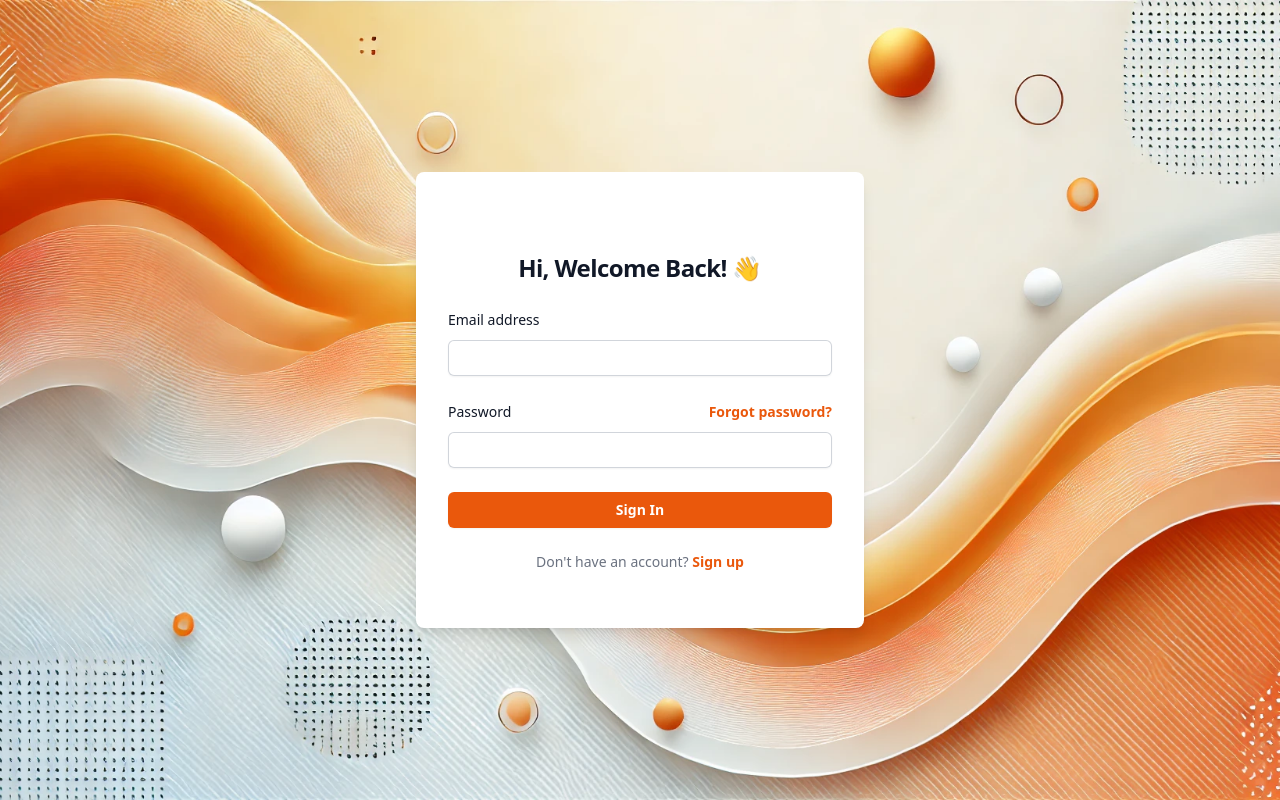
After one commit to amesupakorn/MyKmitl_Planner, a Django app: template mykmitl_planner/planner/templates/login.html in a window 1280 px wide. The commit adds this page. Run offline with Django 5.2, Linux system fonts and the light colour scheme; the template is opened without the code that fills it, so the values that code supplies are empty; some libraries are stand-ins or nearby versions.

Commit message:
create login

```diff
--- a/mykmitl_planner/manage.py
+++ b/mykmitl_planner/manage.py
@@ -6,7 +6,7 @@ import sys
 
 def main():
     """Run administrative tasks."""
-    os.environ.setdefault('DJANGO_SETTINGS_MODULE', 'mykmitl_panner.settings')
+    os.environ.setdefault('DJANGO_SETTINGS_MODULE', 'mykmitl_planner.settings')
     try:
         from django.core.management import execute_from_command_line
     except ImportError as exc:
--- a/mykmitl_planner/mykmitl_planner/asgi.py
+++ b/mykmitl_planner/mykmitl_planner/asgi.py
@@ -11,6 +11,6 @@ import os
 
 from django.core.asgi import get_asgi_application
 
-os.environ.setdefault('DJANGO_SETTINGS_MODULE', 'mykmitl_panner.settings')
+os.environ.setdefault('DJANGO_SETTINGS_MODULE', 'mykmitl_planner.settings')
 
 application = get_asgi_application()
--- a/mykmitl_planner/mykmitl_planner/urls.py
+++ b/mykmitl_planner/mykmitl_planner/urls.py
@@ -20,5 +20,5 @@ from django.urls import include, path
 urlpatterns = [
     path('admin/', admin.site.urls),
     path("__reload__/", include("django_browser_reload.urls")),
-    path("mykmitl_panner/", include("panner.urls")),
+    path("mykmitl_planner/", include("planner.urls")),
 ]
--- a/mykmitl_planner/mykmitl_planner/wsgi.py
+++ b/mykmitl_planner/mykmitl_planner/wsgi.py
@@ -1,5 +1,5 @@
 """
-WSGI config for mykmitl_panner project.
+WSGI config for mykmitl_planner project.
 
 It exposes the WSGI callable as a module-level variable named ``application``.
 
@@ -11,6 +11,6 @@ import os
 
 from django.core.wsgi import get_wsgi_application
 
-os.environ.setdefault('DJANGO_SETTINGS_MODULE', 'mykmitl_panner.settings')
+os.environ.setdefault('DJANGO_SETTINGS_MODULE', 'mykmitl_planner.settings')
 
 application = get_wsgi_application()
--- a/mykmitl_planner/planner/apps.py
+++ b/mykmitl_planner/planner/apps.py
@@ -3,4 +3,4 @@ from django.apps import AppConfig
 
 class PannerConfig(AppConfig):
     default_auto_field = 'django.db.models.BigAutoField'
-    name = 'panner'
+    name = 'planner'
--- /dev/null
+++ b/mykmitl_planner/planner/static/css/login.css
@@ -0,0 +1,11 @@
+html, body {
+    height: 100%;
+    margin: 0;
+    padding: 0;
+}
+
+body {
+    background-image: url("../images/register.webp");
+    background-position: center;
+    background-size: cover;
+}
--- a/mykmitl_planner/planner/templates/layout.html
+++ b/mykmitl_planner/planner/templates/layout.html
@@ -1,12 +1,17 @@
+
 <!DOCTYPE html>
 <html lang="en">
 <head>
     {% load static tailwind_tags %}
+    {% load static %}
+
 
     <meta charset="UTF-8">
     <meta name="viewport" content="width=device-width, initial-scale=1.0">
 
     <title>{% block title %}My Website{% endblock %}</title>
+    <link rel="icon" href="{% static 'images/favicon.ico' %}" type="image/x-icon">
+    <link href="https://cdn.jsdelivr.net/npm/tailwindcss@2.2.19/dist/tailwind.min.css" rel="stylesheet">
 
     {% tailwind_css %}
 
--- /dev/null
+++ b/mykmitl_planner/planner/templates/login.html
@@ -0,0 +1,61 @@
+{% load static %}
+{% load static tailwind_tags %}
+<!DOCTYPE html>
+<html lang="en">
+	<head>
+    <title>Signin</title>
+		<meta charset="UTF-8">
+        <link rel="icon" href="{% static '../static/images/favicon.ico' %}" type="image/x-icon">
+
+		<meta name="viewport" content="width=device-width, initial-scale=1.0">
+        <link rel="stylesheet" href="{% static '../static/css/login.css' %}">
+        <link href="https://cdn.jsdelivr.net/npm/tailwindcss@2.2.19/dist/tailwind.min.css" rel="stylesheet">
+
+		{% tailwind_css %}
+	</head>
+
+        <body>
+        <div class="flex min-h-full flex-col justify-center px-6 py-12 lg:px-8">
+            <div class="sm:mx-auto sm:w-full sm:max-w-md bg-white p-8 rounded-lg shadow-lg">
+            </br></br>
+            <h2 class="text-center text-2xl font-bold tracking-tight text-gray-900">Hi, Welcome Back! 👋</h2>
+
+
+            <form class="space-y-6 mt-6" action="#" method="POST">
+                <div>
+                    <label for="name" class="block text-sm font-medium leading-6 text-gray-900">Email address</label>
+                    <div class="mt-2">
+                        <input id="name" name="name" type="text" autocomplete="name" required class="block w-full rounded-md border-0 py-1.5 text-gray-900 shadow-sm ring-1 ring-inset ring-gray-300 placeholder:text-gray-400 focus:ring-2 focus:ring-inset focus:ring-orange-400 sm:text-sm sm:leading-6">
+                    </div>
+                </div>
+
+                <div>
+                    <div class="flex items-center justify-between">
+                        <label for="password" class="block text-sm font-medium leading-6 text-gray-900">Password</label>
+                        <div class="text-sm">
+                            <a href="#" class="font-semibold text-orange-600 hover:text-orange-500">Forgot password?</a>
+                        </div>
+                      </div>
+                    <div class="mt-2">
+                        <input id="password" name="password" type="password" autocomplete="current-password" required class="block w-full rounded-md border-0 py-1.5 text-gray-900 shadow-sm ring-1 ring-inset ring-gray-300 placeholder:text-gray-400 focus:ring-2 focus:ring-inset focus:ring-orange-400 sm:text-sm sm:leading-6">
+                    </div>
+                </div>
+
+
+                <div>
+                    <button type="submit" class="flex w-full justify-center rounded-md bg-orange-600 px-3 py-1.5 text-sm font-semibold leading-6 text-white shadow-sm hover:bg-orange-500 focus-visible:outline focus-visible:outline-2 focus-visible:outline-offset-2 focus-visible:outline-orange-500">
+                        Sign In
+                    </button>
+                </div>
+            </form>
+
+            <p class="mt-6 text-center text-sm text-gray-500">
+                Don't have an account? <a href="{% url "signup" %}" class="font-semibold text-orange-600 hover:text-orange-500">Sign up</a>
+            </p>
+             </br>
+
+            </div>
+
+        </div>
+        </body>
+</html>
--- a/mykmitl_planner/planner/urls.py
+++ b/mykmitl_planner/planner/urls.py
@@ -2,5 +2,7 @@ from django.urls import path
 from . import views
 
 urlpatterns = [
-     path("", views.MainView.as_view(), name="index"),
+     path("", views.SignInPage.as_view(), name="signin"),
+     path("signup", views.SignUpPage.as_view(), name="signup"),
+
 ]
--- a/mykmitl_planner/theme/static/css/dist/styles.css
+++ b/mykmitl_planner/theme/static/css/dist/styles.css
@@ -792,12 +792,84 @@ select {
   margin-right: auto;
 }
 
+.mt-10 {
+  margin-top: 2.5rem;
+}
+
+.mt-2 {
+  margin-top: 0.5rem;
+}
+
+.mt-6 {
+  margin-top: 1.5rem;
+}
+
+.mt-4 {
+  margin-top: 1rem;
+}
+
+.mt-3 {
+  margin-top: 0.75rem;
+}
+
+.block {
+  display: block;
+}
+
 .flex {
   display: flex;
 }
 
 .h-screen {
   height: 100vh;
+}
+
+.h-20 {
+  height: 5rem;
+}
+
+.h-full {
+  height: 100%;
+}
+
+.h-64 {
+  height: 16rem;
+}
+
+.h-72 {
+  height: 18rem;
+}
+
+.h-96 {
+  height: 24rem;
+}
+
+.h-10 {
+  height: 2.5rem;
+}
+
+.h-12 {
+  height: 3rem;
+}
+
+.min-h-full {
+  min-height: 100%;
+}
+
+.min-h-screen {
+  min-height: 100vh;
+}
+
+.w-full {
+  width: 100%;
+}
+
+.w-auto {
+  width: auto;
+}
+
+.flex-col {
+  flex-direction: column;
 }
 
 .items-center {
@@ -808,18 +880,133 @@ select {
   justify-content: center;
 }
 
+.justify-between {
+  justify-content: space-between;
+}
+
+.space-y-6 > :not([hidden]) ~ :not([hidden]) {
+  --tw-space-y-reverse: 0;
+  margin-top: calc(1.5rem * calc(1 - var(--tw-space-y-reverse)));
+  margin-bottom: calc(1.5rem * var(--tw-space-y-reverse));
+}
+
+.rounded-lg {
+  border-radius: 0.5rem;
+}
+
+.rounded-md {
+  border-radius: 0.375rem;
+}
+
+.border-0 {
+  border-width: 0px;
+}
+
+.bg-blue-500 {
+  --tw-bg-opacity: 1;
+  background-color: rgb(59 130 246 / var(--tw-bg-opacity));
+}
+
+.bg-gray-100 {
+  --tw-bg-opacity: 1;
+  background-color: rgb(243 244 246 / var(--tw-bg-opacity));
+}
+
 .bg-gray-50 {
   --tw-bg-opacity: 1;
   background-color: rgb(249 250 251 / var(--tw-bg-opacity));
+}
+
+.bg-orange-500 {
+  --tw-bg-opacity: 1;
+  background-color: rgb(249 115 22 / var(--tw-bg-opacity));
+}
+
+.bg-white {
+  --tw-bg-opacity: 1;
+  background-color: rgb(255 255 255 / var(--tw-bg-opacity));
+}
+
+.bg-orange-600 {
+  --tw-bg-opacity: 1;
+  background-color: rgb(234 88 12 / var(--tw-bg-opacity));
+}
+
+.p-4 {
+  padding: 1rem;
+}
+
+.p-8 {
+  padding: 2rem;
+}
+
+.px-3 {
+  padding-left: 0.75rem;
+  padding-right: 0.75rem;
+}
+
+.px-6 {
+  padding-left: 1.5rem;
+  padding-right: 1.5rem;
+}
+
+.py-1\.5 {
+  padding-top: 0.375rem;
+  padding-bottom: 0.375rem;
+}
+
+.py-10 {
+  padding-top: 2.5rem;
+  padding-bottom: 2.5rem;
+}
+
+.py-12 {
+  padding-top: 3rem;
+  padding-bottom: 3rem;
+}
+
+.text-center {
+  text-align: center;
 }
 
 .font-serif {
   font-family: ui-serif, Georgia, Cambria, "Times New Roman", Times, serif;
 }
 
+.text-2xl {
+  font-size: 1.5rem;
+  line-height: 2rem;
+}
+
 .text-5xl {
   font-size: 3rem;
   line-height: 1;
+}
+
+.text-sm {
+  font-size: 0.875rem;
+  line-height: 1.25rem;
+}
+
+.text-base {
+  font-size: 1rem;
+  line-height: 1.5rem;
+}
+
+.font-bold {
+  font-weight: 700;
+}
+
+.font-medium {
+  font-weight: 500;
+}
+
+.font-semibold {
+  font-weight: 600;
+}
+
+.leading-6 {
+  line-height: 1.5rem;
 }
 
 .leading-normal {
@@ -829,3 +1016,190 @@ select {
 .tracking-normal {
   letter-spacing: 0em;
 }
+
+.tracking-tight {
+  letter-spacing: -0.025em;
+}
+
+.text-gray-500 {
+  --tw-text-opacity: 1;
+  color: rgb(107 114 128 / var(--tw-text-opacity));
+}
+
+.text-gray-900 {
+  --tw-text-opacity: 1;
+  color: rgb(17 24 39 / var(--tw-text-opacity));
+}
+
+.text-indigo-600 {
+  --tw-text-opacity: 1;
+  color: rgb(79 70 229 / var(--tw-text-opacity));
+}
+
+.text-orange-600 {
+  --tw-text-opacity: 1;
+  color: rgb(234 88 12 / var(--tw-text-opacity));
+}
+
+.text-white {
+  --tw-text-opacity: 1;
+  color: rgb(255 255 255 / var(--tw-text-opacity));
+}
+
+.text-orange-700 {
+  --tw-text-opacity: 1;
+  color: rgb(194 65 12 / var(--tw-text-opacity));
+}
+
+.text-gray-700 {
+  --tw-text-opacity: 1;
+  color: rgb(55 65 81 / var(--tw-text-opacity));
+}
+
+.shadow-md {
+  --tw-shadow: 0 4px 6px -1px rgb(0 0 0 / 0.1), 0 2px 4px -2px rgb(0 0 0 / 0.1);
+  --tw-shadow-colored: 0 4px 6px -1px var(--tw-shadow-color), 0 2px 4px -2px var(--tw-shadow-color);
+  box-shadow: var(--tw-ring-offset-shadow, 0 0 #0000), var(--tw-ring-shadow, 0 0 #0000), var(--tw-shadow);
+}
+
+.shadow-sm {
+  --tw-shadow: 0 1px 2px 0 rgb(0 0 0 / 0.05);
+  --tw-shadow-colored: 0 1px 2px 0 var(--tw-shadow-color);
+  box-shadow: var(--tw-ring-offset-shadow, 0 0 #0000), var(--tw-ring-shadow, 0 0 #0000), var(--tw-shadow);
+}
+
+.shadow-lg {
+  --tw-shadow: 0 10px 15px -3px rgb(0 0 0 / 0.1), 0 4px 6px -4px rgb(0 0 0 / 0.1);
+  --tw-shadow-colored: 0 10px 15px -3px var(--tw-shadow-color), 0 4px 6px -4px var(--tw-shadow-color);
+  box-shadow: var(--tw-ring-offset-shadow, 0 0 #0000), var(--tw-ring-shadow, 0 0 #0000), var(--tw-shadow);
+}
+
+.ring-1 {
+  --tw-ring-offset-shadow: var(--tw-ring-inset) 0 0 0 var(--tw-ring-offset-width) var(--tw-ring-offset-color);
+  --tw-ring-shadow: var(--tw-ring-inset) 0 0 0 calc(1px + var(--tw-ring-offset-width)) var(--tw-ring-color);
+  box-shadow: var(--tw-ring-offset-shadow), var(--tw-ring-shadow), var(--tw-shadow, 0 0 #0000);
+}
+
+.ring-inset {
+  --tw-ring-inset: inset;
+}
+
+.ring-gray-300 {
+  --tw-ring-opacity: 1;
+  --tw-ring-color: rgb(209 213 219 / var(--tw-ring-opacity));
+}
+
+.placeholder\:text-gray-400::-moz-placeholder {
+  --tw-text-opacity: 1;
+  color: rgb(156 163 175 / var(--tw-text-opacity));
+}
+
+.placeholder\:text-gray-400::placeholder {
+  --tw-text-opacity: 1;
+  color: rgb(156 163 175 / var(--tw-text-opacity));
+}
+
+.hover\:bg-orange-600:hover {
+  --tw-bg-opacity: 1;
+  background-color: rgb(234 88 12 / var(--tw-bg-opacity));
+}
+
+.hover\:bg-orange-500:hover {
+  --tw-bg-opacity: 1;
+  background-color: rgb(249 115 22 / var(--tw-bg-opacity));
+}
+
+.hover\:text-indigo-500:hover {
+  --tw-text-opacity: 1;
+  color: rgb(99 102 241 / var(--tw-text-opacity));
+}
+
+.hover\:text-orange-500:hover {
+  --tw-text-opacity: 1;
+  color: rgb(249 115 22 / var(--tw-text-opacity));
+}
+
+.hover\:text-orange-700:hover {
+  --tw-text-opacity: 1;
+  color: rgb(194 65 12 / var(--tw-text-opacity));
+}
+
+.focus\:ring-2:focus {
+  --tw-ring-offset-shadow: var(--tw-ring-inset) 0 0 0 var(--tw-ring-offset-width) var(--tw-ring-offset-color);
+  --tw-ring-shadow: var(--tw-ring-inset) 0 0 0 calc(2px + var(--tw-ring-offset-width)) var(--tw-ring-color);
+  box-shadow: var(--tw-ring-offset-shadow), var(--tw-ring-shadow), var(--tw-shadow, 0 0 #0000);
+}
+
+.focus\:ring-inset:focus {
+  --tw-ring-inset: inset;
+}
+
+.focus\:ring-indigo-600:focus {
+  --tw-ring-opacity: 1;
+  --tw-ring-color: rgb(79 70 229 / var(--tw-ring-opacity));
+}
+
+.focus\:ring-orange-400:focus {
+  --tw-ring-opacity: 1;
+  --tw-ring-color: rgb(251 146 60 / var(--tw-ring-opacity));
+}
+
+.focus\:ring-orange-600:focus {
+  --tw-ring-opacity: 1;
+  --tw-ring-color: rgb(234 88 12 / var(--tw-ring-opacity));
+}
+
+.focus-visible\:outline:focus-visible {
+  outline-style: solid;
+}
+
+.focus-visible\:outline-2:focus-visible {
+  outline-width: 2px;
+}
+
+.focus-visible\:outline-offset-2:focus-visible {
+  outline-offset: 2px;
+}
+
+.focus-visible\:outline-orange-600:focus-visible {
+  outline-color: #ea580c;
+}
+
+.focus-visible\:outline-orange-500:focus-visible {
+  outline-color: #f97316;
+}
+
+@media (min-width: 640px) {
+  .sm\:mx-auto {
+    margin-left: auto;
+    margin-right: auto;
+  }
+
+  .sm\:h-96 {
+    height: 24rem;
+  }
+
+  .sm\:w-full {
+    width: 100%;
+  }
+
+  .sm\:max-w-md {
+    max-width: 28rem;
+  }
+
+  .sm\:text-sm {
+    font-size: 0.875rem;
+    line-height: 1.25rem;
+  }
+
+  .sm\:leading-6 {
+    line-height: 1.5rem;
+  }
+}
+
+@media (min-width: 1024px) {
+  .lg\:px-8 {
+    padding-left: 2rem;
+    padding-right: 2rem;
+  }
+}
```
Also changed, not shown: mykmitl_planner/mykmitl_planner/settings.py (+6 -4 lines), mykmitl_planner/planner/templates/index.html (deleted, +0 -22 lines), mykmitl_planner/planner/templates/register.html (added, +77 -0 lines), mykmitl_planner/planner/views.py (+11 -4 lines), mykmitl_planner/planner/migrations/0001_initial.py, mykmitl_planner/planner/static/images/favicon.ico (added), mykmitl_planner/planner/static/images/logo.png (added), mykmitl_planner/planner/static/images/register.webp (added).
